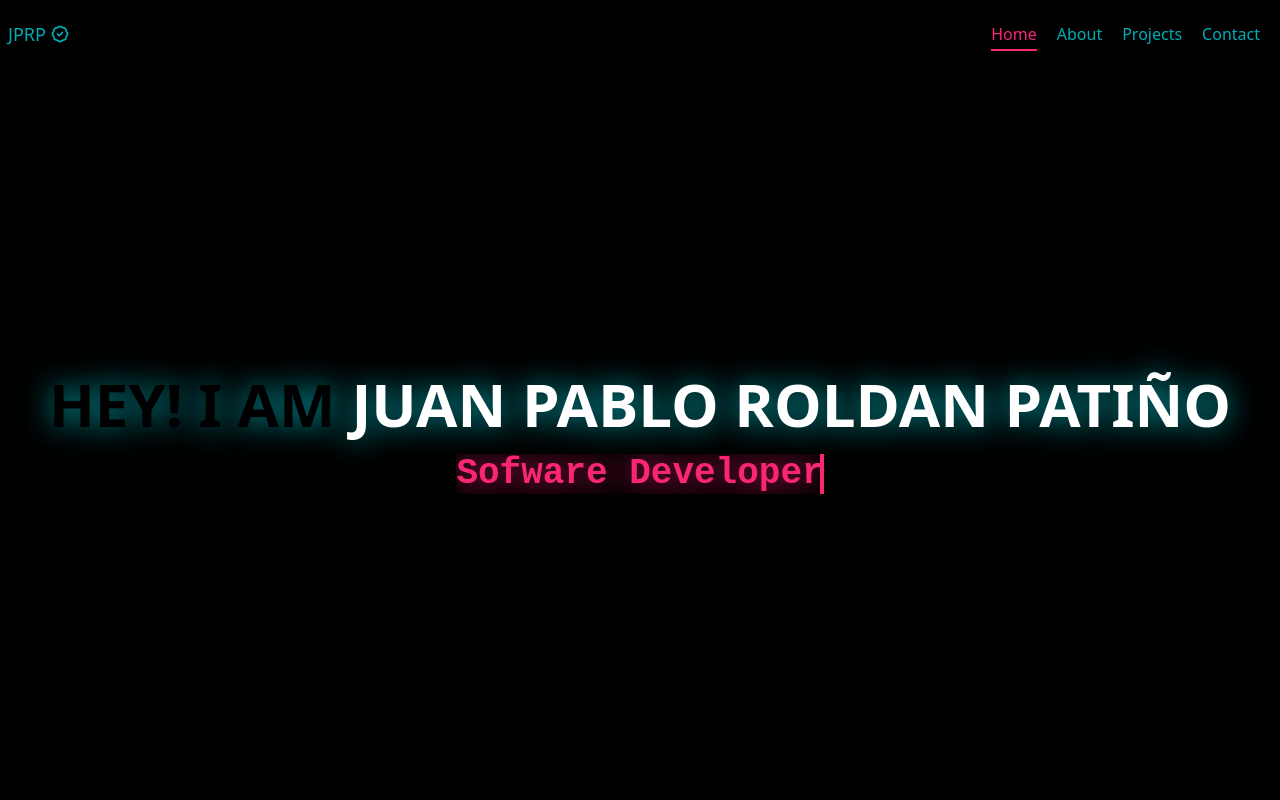
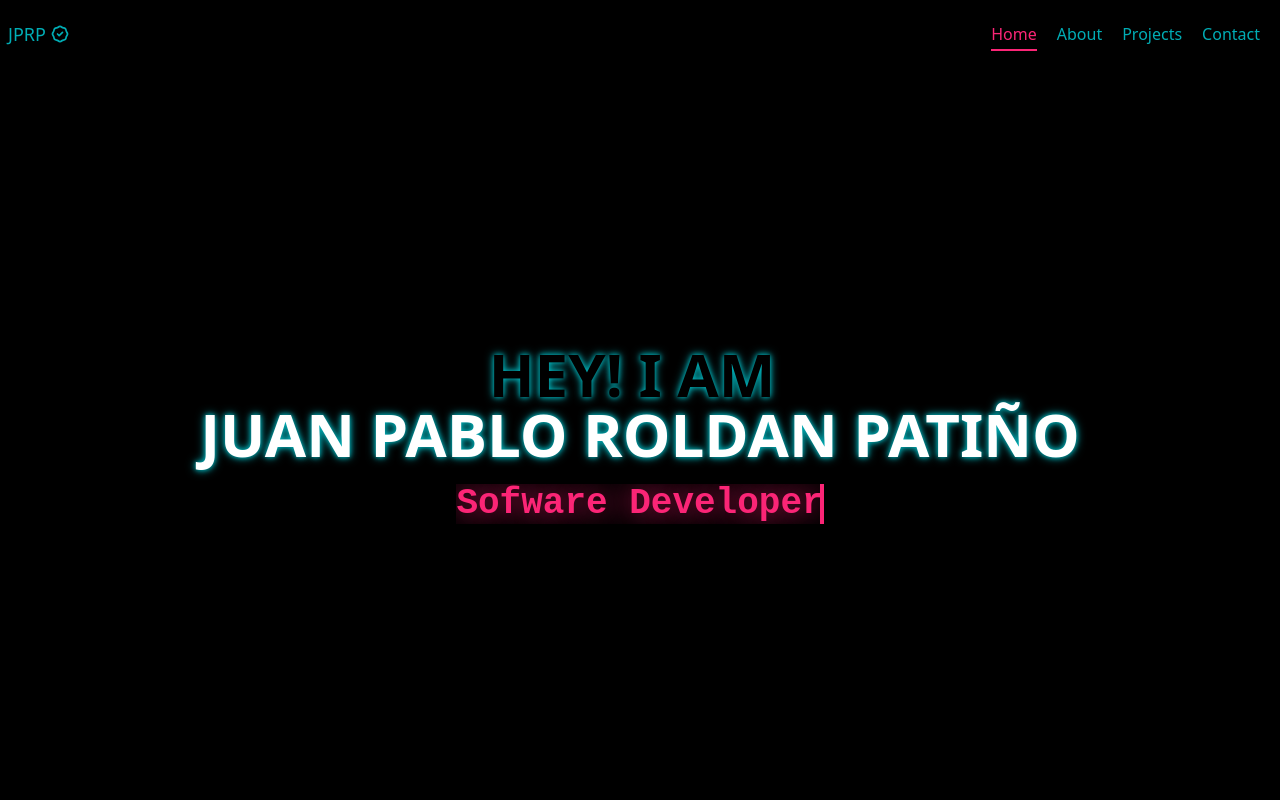
Before and after one commit to JuanPabloRP/portfolio_website, a React (Vite) app: page / in a window 1280 px wide. Shown: the top 800 px of the page. Built offline with nearby package versions, Linux system fonts and the light colour scheme.

Commit message:
feat: animated text in header section

```diff
--- a/src/pages/Home/Header.jsx
+++ b/src/pages/Home/Header.jsx
@@ -10,10 +10,24 @@ const HeaderStyled = ({ NAVBAR_HEIGHT }) => {
 		& h2 {
 			text-transform: uppercase;
 			color: #000;
-			text-shadow: 0 0 30px #00adb5;
+			text-shadow: 0 0 5px #00adb5, 0 0 10px #00adb5;
 
 			& span:last-child {
 				color: white;
+
+				animation: changecolor 2s steps(17);
+			}
+
+			@keyframes changecolor {
+				from {
+					color: #000;
+					text-shadow: 0 0 3px #00adb5, 0 0 7px #fb2576;
+				}
+
+				to {
+					text-shadow: 0 0 3px #fb2576, 0 0 7px #00adb5;
+					color: #fff;
+				}
 			}
 		}
 
@@ -45,9 +59,9 @@ const HeaderStyled = ({ NAVBAR_HEIGHT }) => {
 	return (
 		<Header
 			id="header"
-			className=" flex content-center justify-center flex-col space-y-5"
+			className=" flex items-center justify-center flex-col space-y-5"
 		>
-			<h2 className="flex flex-wrap content-center justify-center text-center text-4xl w-auto h-auto md:text-5xl lg:text-6xl">
+			<h2 className=" flex flex-wrap content-center justify-center text-center text-4xl w-auto h-auto max-w-6xl md:text-5xl lg:text-6xl md:mx-auto ">
 				<span className="md:pr-4">Hey! I am </span>
 				<span>Juan Pablo Roldan Patiño</span>
 			</h2>
```
